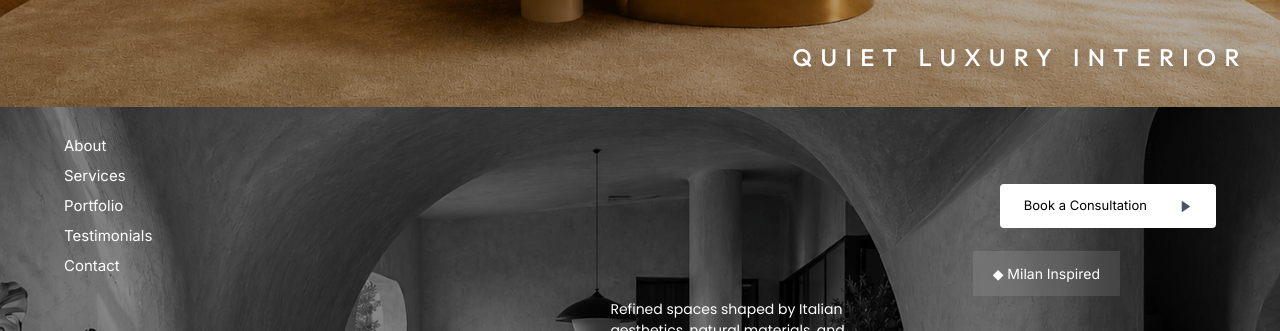
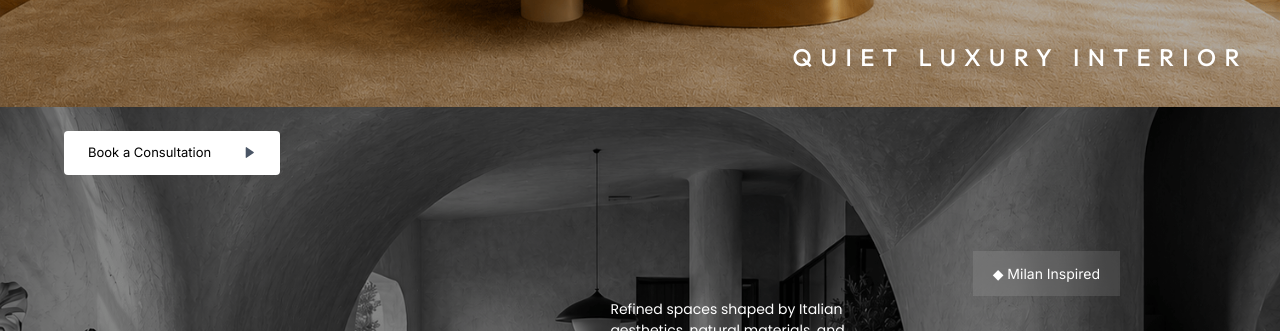
Before and after one commit to jagathkrishna123/iNTERIOR-DESIGN, a React (Vite) app: page / in a window 1280 px wide. Shown: the part 2320-2651 px from the top of the page. Built offline with nearby package versions, Linux system fonts and the light colour scheme.

Commit message:
16th commit

```diff
--- a/src/Pages/Landingpage.jsx
+++ b/src/Pages/Landingpage.jsx
@@ -446,13 +446,13 @@ const Landingpage = () => {
         "
         >
           {/* Menu */}
-          <div className="hidden md:flex flex-col text-white text-[15px] leading-[2]">
+          {/* <div className="hidden md:flex flex-col text-white text-[15px] leading-[2]">
             <p>About</p>
             <p>Services</p>
             <p>Portfolio</p>
             <p>Testimonials</p>
             <p>Contact</p>
-          </div>
+          </div> */}
 
           {/* Button (Desktop only) */}
           <button
```
